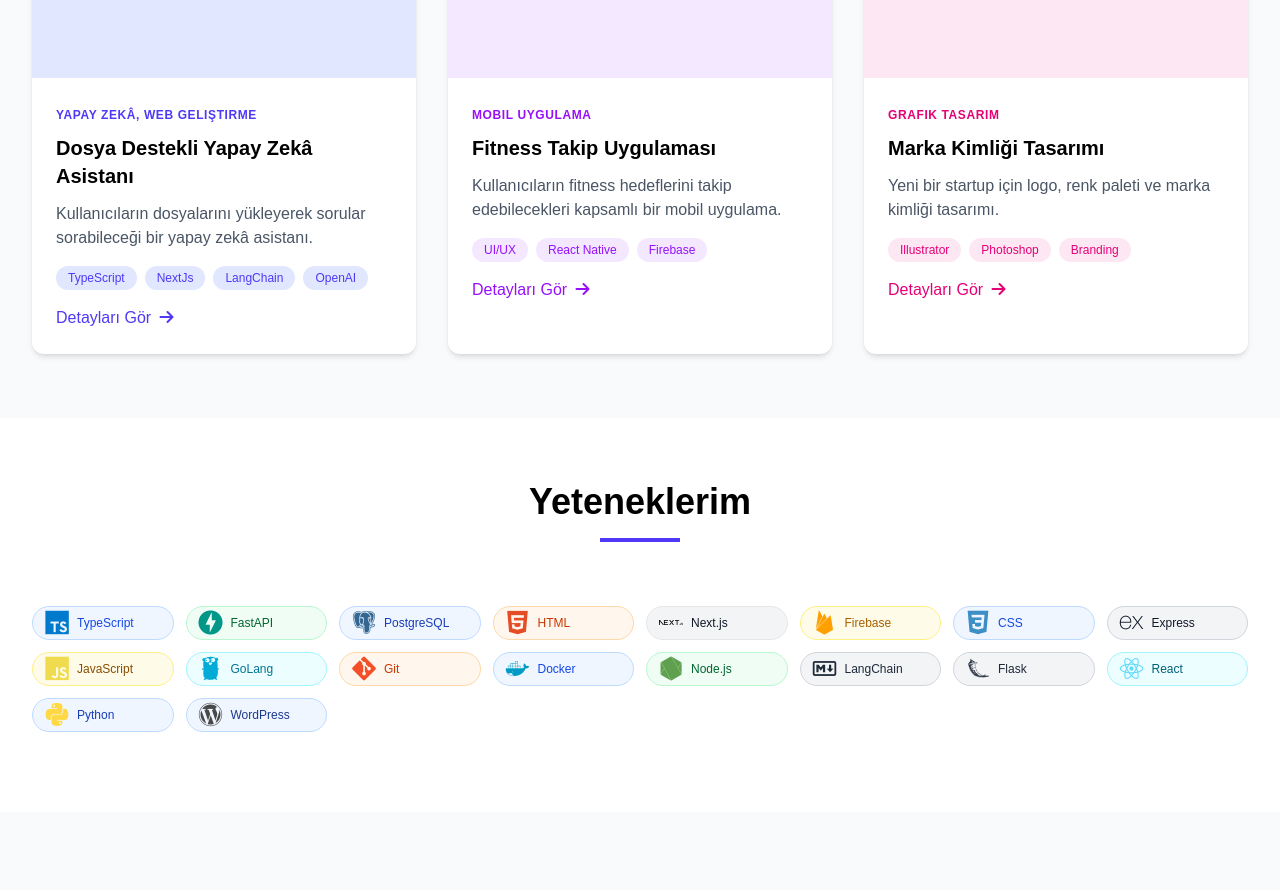
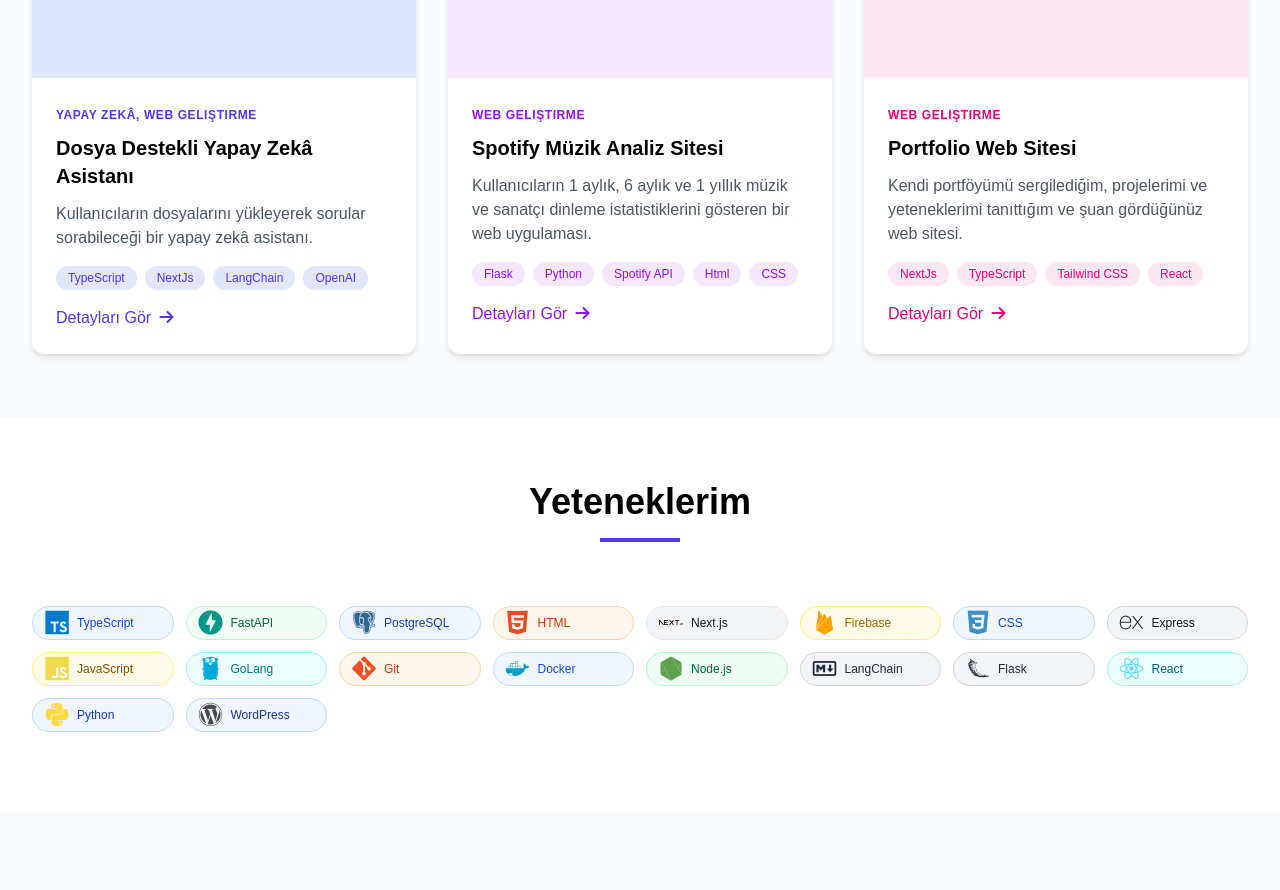
Before and after one commit to ceyhunemre0/portfolio-website, a Next.js app: page / in a window 1280 px wide. Shown: the part 1764-2654 px from the top of the page. Built offline with nearby package versions, Linux system fonts and the light colour scheme; a web font is replaced by a local one.

Commit message:
project card changed as real projects, projects icon will change.

```diff
--- a/src/components/Projects.tsx
+++ b/src/components/Projects.tsx
@@ -4,6 +4,7 @@ const projects = [
     category: "Yapay Zekâ, Web Geliştirme",
     description: "Kullanıcıların dosyalarını yükleyerek sorular sorabileceği bir yapay zekâ asistanı.",
     tags: ["TypeScript", "NextJs", "LangChain", "OpenAI"],
+    link: "https://github.com/ceyhunemre0/Document_Bot",
     color: {
       bg: "bg-indigo-100",
       text: "text-indigo-600",
@@ -15,10 +16,11 @@ const projects = [
     )
   },
   {
-    title: "Fitness Takip Uygulaması",
-    category: "Mobil Uygulama",
-    description: "Kullanıcıların fitness hedeflerini takip edebilecekleri kapsamlı bir mobil uygulama.",
-    tags: ["UI/UX", "React Native", "Firebase"],
+    title: "Spotify Müzik Analiz Sitesi",
+    category: "Web Geliştirme",
+    description: "Kullanıcıların 1 aylık, 6 aylık ve 1 yıllık müzik ve sanatçı dinleme istatistiklerini gösteren bir web uygulaması.",
+    tags: ["Flask", "Python", "Spotify API", "Html", "CSS"],
+    link:"https://github.com/ceyhunemre0/StatifyPlus",
     color: {
       bg: "bg-purple-100",
       text: "text-purple-600",
@@ -31,10 +33,11 @@ const projects = [
     )
   },
   {
-    title: "Marka Kimliği Tasarımı",
-    category: "Grafik Tasarım",
-    description: "Yeni bir startup için logo, renk paleti ve marka kimliği tasarımı.",
-    tags: ["Illustrator", "Photoshop", "Branding"],
+    title: "Portfolio Web Sitesi",
+    category: "Web Geliştirme",
+    description: "Kendi portföyümü sergilediğim, projelerimi ve yeteneklerimi tanıttığım ve şuan gördüğünüz web sitesi.",
+    tags: ["NextJs", "TypeScript", "Tailwind CSS", "React"],
+    link:"#",
     color: {
       bg: "bg-pink-100",
       text: "text-pink-600",
@@ -83,7 +86,9 @@ export default function ProjectSection() {
                   ))}
                 </div>
                 <a
-                  href="#"
+                  href={project.link || "#"}
+                  target="_blank"
+                  rel="noopener noreferrer"
                   className={`inline-block font-medium transition duration-300 ${project.color.text} ${project.color.text}`}
                 >
                   Detayları Gör <i className="fas fa-arrow-right ml-1"></i>
```
